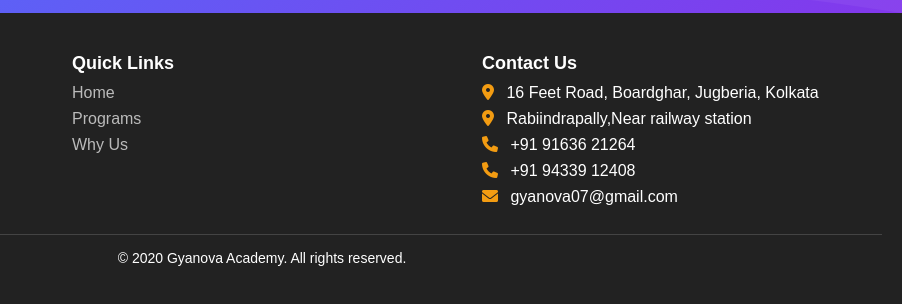
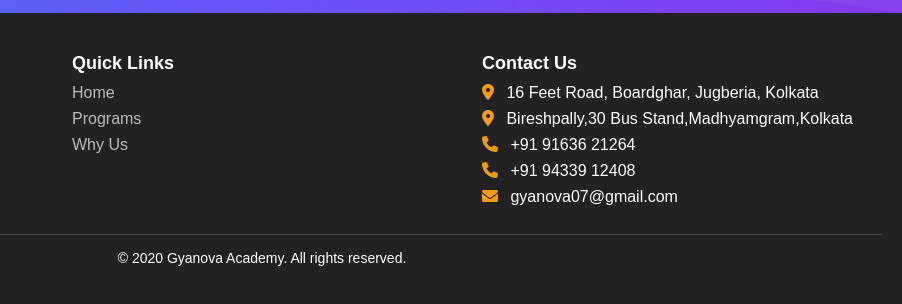
Before and after one commit to Sraha26/Gyanova, a plain HTML site: page index.html in a window 1280 px wide. Shown: the part 4181-4485 px from the top of the page, 378-1280 px from the left. Drawn offline with nearby package versions, Linux system fonts and the light colour scheme; no server answers.

Commit message:
Update index.html

```diff
--- a/index.html
+++ b/index.html
@@ -959,7 +959,7 @@
       <div class="contact-info">
 
         <p><i class="fas fa-map-marker-alt"></i> 16 Feet Road, Boardghar, Jugberia, Kolkata</p>
-        <p><i class="fas fa-map-marker-alt"></i> Rabiindrapally,Near railway station</p>
+        <p><i class="fas fa-map-marker-alt"></i> Bireshpally,30 Bus Stand,Madhyamgram,Kolkata </p>
 
 
         <p><i class="fas fa-phone"></i> +91 91636 21264</p>
```
